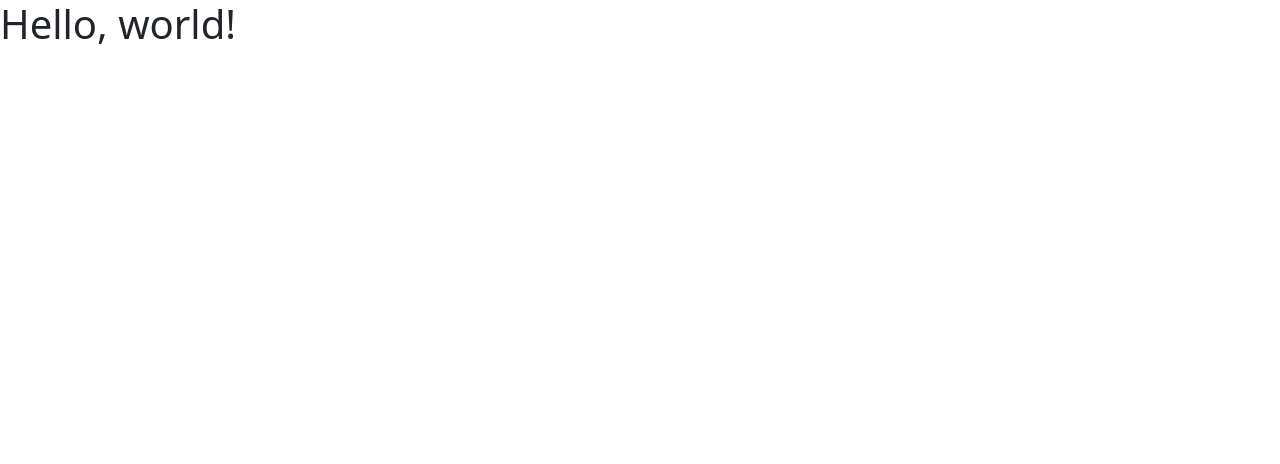
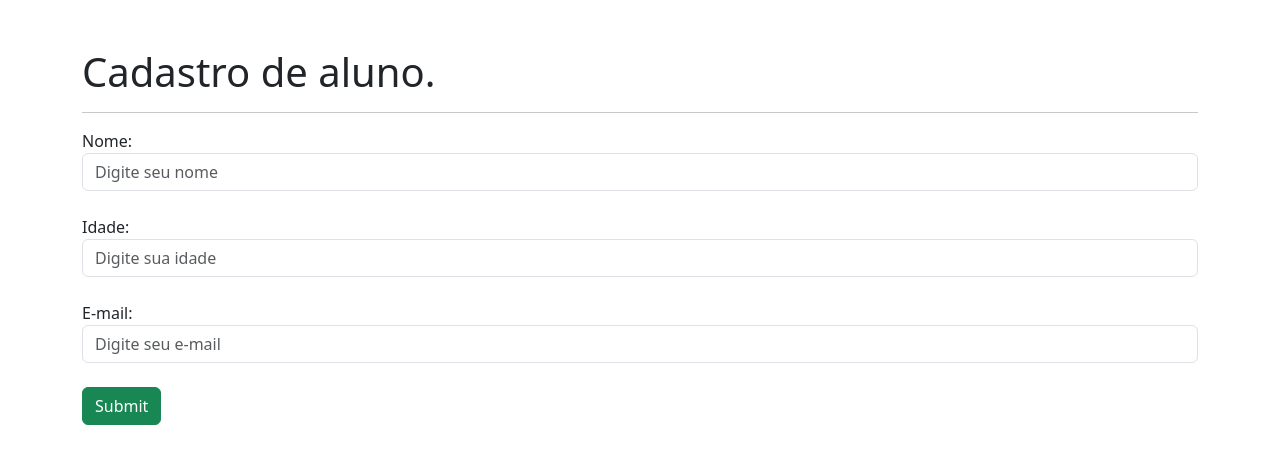
Before and after one commit to mtstechnologies/aquecimento-django, a Django app: page /aluno/criar_aluno/ in a window 1280 px wide. Before the commit the part shown is almost empty. Shown: the top 464 px of the page. Run offline with Django 5.2, Linux system fonts and the light colour scheme.

Commit message:
Formulario de cadastro

```diff
--- a/alunos/templates/criar_aluno.html
+++ b/alunos/templates/criar_aluno.html
@@ -7,7 +7,24 @@
     <link href="https://cdn.jsdelivr.net/npm/bootstrap@5.3.3/dist/css/bootstrap.min.css" rel="stylesheet" integrity="sha384-QWTKZyjpPEjISv5WaRU9OFeRpok6YctnYmDr5pNlyT2bRjXh0JMhjY6hW+ALEwIH" crossorigin="anonymous">
   </head>
   <body>
-    <h1>Hello, world!</h1>
+    <br><br>
+    <div class="container">
+      <h1>Cadastro de aluno.</h1>
+      <hr>
+      <form action="">
+        <label for="">Nome:</label>
+        <input type="text" name="nome" class="form-control" placeholder="Digite seu nome">
+        <br>
+        <label for="">Idade:</label>
+        <input type="number" name="idade" class="form-control" placeholder="Digite sua idade">
+        <br>
+        <label for="">E-mail:</label>
+        <input type="email" name="email" class="form-control" placeholder="Digite seu e-mail">
+        <br>
+        <input type="submit" class="btn btn-success">
+      </form>
+    </div>
+
     <script src="https://cdn.jsdelivr.net/npm/bootstrap@5.3.3/dist/js/bootstrap.bundle.min.js" integrity="sha384-YvpcrYf0tY3lHB60NNkmXc5s9fDVZLESaAA55NDzOxhy9GkcIdslK1eN7N6jIeHz" crossorigin="anonymous"></script>
   </body>
 </html>
```
